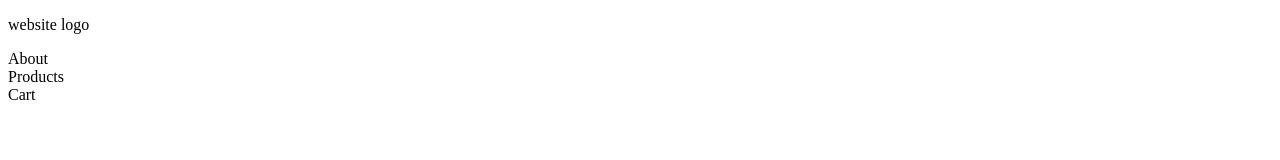
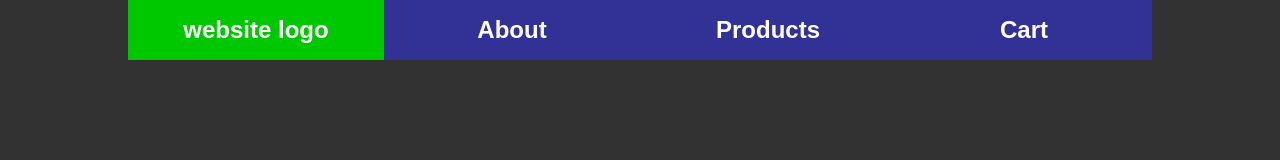
Before and after one commit to schidney/RatBrigadeHTMLProject, a plain HTML site: page index.html in a window 1280 px wide. Drawn offline with Linux system fonts and the light colour scheme.

Commit message:
fixed css issue

```diff
--- a/index.html
+++ b/index.html
@@ -1,11 +1,11 @@
 <!DOCTYPE html>
 <html lang="en">
   <head>
-    <meta charset="UTF-8" />
-    <meta http-equiv="X-UA-Compatible" content="IE=edge" />
-    <meta name="viewport" content="width=device-width, initial-scale=1.0" />
+    <!--meta charset="UTF-8" /-->
+    <!--meta http-equiv="X-UA-Compatible" content="IE=edge" /-->
+    <!--meta name="viewport" content="width=device-width, initial-scale=1.0" /-->
+    <link rel="stylesheet" href="ratStyles.css" />
     <title>Rat Brigade Page</title>
-    <link rel="stylesheet" src="ratStyles.css" />
   </head>
   <body>
     <div class="frontBar">
```
